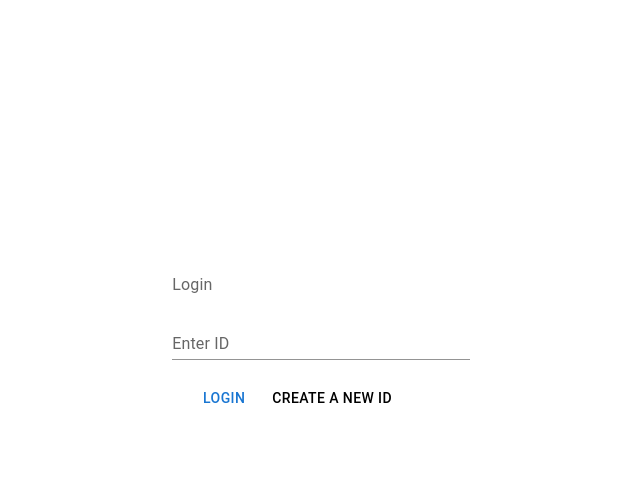
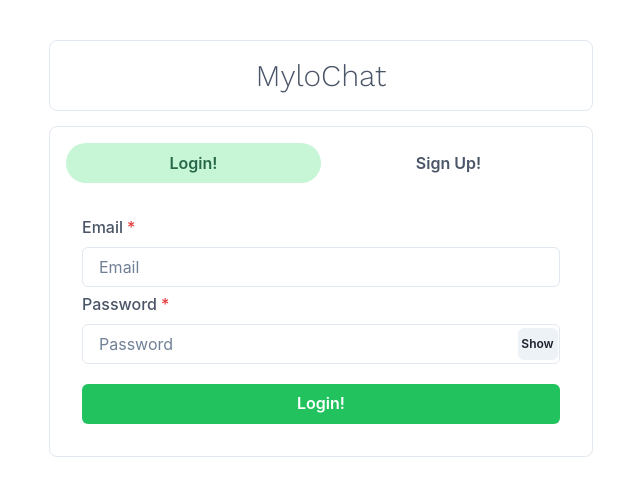
Before and after one commit to clacson95/message-app-prototype-Caleb, a React (Create React App) app in the folder client/: page / in a window 1280 px wide. Shown: the top 496 px of the page, without its empty margins (319-959 px from the left). Built offline with nearby package versions, Linux system fonts and the light colour scheme.

Commit message:
refactor
Signed-off-by: Stephanie Cambria <107421370+StephCambria@users.noreply.github.com>

```diff
--- /dev/null
+++ b/client/src/App.css
@@ -0,0 +1,6 @@
+@import url('https://fonts.googleapis.com/css2?family=Nunito+Sans:wght@300&family=Outfit&family=Work+Sans:wght@300&display=swap');
+
+.App {
+    min-height: 100vh;
+    display: flex;
+}
--- /dev/null
+++ b/client/src/App.js
@@ -0,0 +1,15 @@
+import "./App.css";
+import { Route } from "react-router-dom";
+import Homepage from "./Pages/Homepage";
+import ChatPage from "./Pages/ChatPage";
+
+function App() {
+  return (
+<div className="App">
+<Route path="/" component={Homepage} exact/>
+<Route path="/chats" component={ChatPage} />
+</div>
+  );
+}
+
+export default App;
--- /dev/null
+++ b/client/src/Pages/ChatPage.js
@@ -0,0 +1,10 @@
+import React  from 'react';
+// import axios from "axios";
+
+const ChatPage = () => {
+  return (
+    <div>Chat Page</div>
+  )
+}
+
+export default ChatPage
--- /dev/null
+++ b/client/src/Pages/Homepage.js
@@ -0,0 +1,60 @@
+import React from "react";
+import {
+  Container,
+  Box,
+  Text,
+  Tab,
+  Tabs,
+  TabList,
+  TabPanel,
+  TabPanels,
+} from "@chakra-ui/react";
+import Login from "../components/authentication/Login";
+import Signup from "../components/authentication/Signup";
+
+const Homepage = () => {
+  return (
+    <Container maxW="xl" centerContent>
+      <Box
+        d="flex"
+        justifyContent="center"
+        p={3}
+        bg={"white"}
+        w="100%"
+        m="40px 0 15px 0"
+        borderRadius="lg"
+        borderWidth="1px"
+      >
+        <Text
+          textAlign="center"
+          fontSize="3xl"
+          fontFamily="Work Sans"
+          color="gray.600"
+        >
+          MyloChat
+        </Text>
+      </Box>
+
+      <Box bg="white" w="100%" p={4} borderRadius="lg" borderWidth="1px">
+        <Tabs variant="soft-rounded" colorScheme="green">
+          <TabList mb="1em">
+            <Tab width="70%">Login!</Tab>
+            <Tab width="70%">Sign Up!</Tab>
+          </TabList>
+          <TabPanels>
+            <TabPanel>
+              {" "}
+              <Login />{" "}
+            </TabPanel>
+            <TabPanel>
+              {" "}
+              <Signup />{" "}
+            </TabPanel>
+          </TabPanels>
+        </Tabs>
+      </Box>
+    </Container>
+  );
+};
+
+export default Homepage;
--- /dev/null
+++ b/client/src/components/authentication/Login.js
@@ -0,0 +1,59 @@
+import React from "react";
+import {
+  FormControl,
+  FormLabel,
+  Input,
+  InputGroup,
+  InputRightElement,
+  VStack,
+  Button,
+} from "@chakra-ui/react";
+import { useState } from "react";
+
+const Login = () => {
+  const [show, setShow] = useState(false);
+  const [email, setEmail] = useState();
+  const [password, setPassword] = useState();
+
+  const handleClick = () => setShow(!show);
+
+  const submitHandler = () => {};
+
+  return (
+    <VStack spacing="5px" color="gray.600">
+      <FormControl id="email" isRequired>
+        <FormLabel>Email</FormLabel>
+        <Input
+          placeholder="Email"
+          onChange={(e) => setEmail(e.target.value)}
+        ></Input>
+      </FormControl>
+      <FormControl id="password" isRequired>
+        <FormLabel>Password</FormLabel>
+        <InputGroup>
+          <Input
+            type={show ? "text" : "password"}
+            placeholder="Password"
+            onChange={(e) => setPassword(e.target.value)}
+          ></Input>
+          <InputRightElement>
+            <Button h="2rem" mr="5px" fontSize="xs" onClick={handleClick}>
+              {show ? "Hide" : "Show"}
+            </Button>
+          </InputRightElement>
+        </InputGroup>
+      </FormControl>
+
+      <Button
+        colorScheme="whatsapp"
+        width="100%"
+        style={{ marginTop: 15 }}
+        onClick={submitHandler}
+      >
+        Login!
+      </Button>
+    </VStack>
+  );
+};
+
+export default Login;
--- /dev/null
+++ b/client/src/components/authentication/Signup.js
@@ -0,0 +1,78 @@
+import React from "react";
+import {
+  FormControl,
+  FormLabel,
+  Input,
+  InputGroup,
+  InputRightElement,
+  VStack,
+  Button,
+} from "@chakra-ui/react";
+import { useState } from "react";
+
+const Signup = () => {
+  const [show, setShow] = useState(false);
+  const [name, setName] = useState();
+  const [email, setEmail] = useState();
+  const [confirmPassword, setConfirmPassword] = useState();
+  const [password, setPassword] = useState();
+
+  const handleClick = () => setShow(!show);
+
+  const submitHandler = () => {}
+
+  return (
+    <VStack spacing="5px" color="gray.600">
+      <FormControl id="name" isRequired>
+        <FormLabel>Name</FormLabel>
+        <Input
+          placeholder="Name"
+          onChange={(e) => setName(e.target.value)}
+        ></Input>
+      </FormControl>
+      <FormControl id="email" isRequired>
+        <FormLabel>Email</FormLabel>
+        <Input
+          placeholder="Email"
+          onChange={(e) => setEmail(e.target.value)}
+        ></Input>
+      </FormControl>
+      <FormControl id="password" isRequired>
+        <FormLabel>Password</FormLabel>
+        <InputGroup>
+          <Input
+            type={show ? "text" : "password"}
+            placeholder="Password"
+            onChange={(e) => setPassword(e.target.value)}
+          ></Input>
+          <InputRightElement>
+            <Button h="2rem" mr="5px" fontSize="xs" onClick={handleClick}>
+              {show ? "Hide" : "Show"}
+            </Button>
+          </InputRightElement>
+        </InputGroup>
+      </FormControl>
+      <FormControl id="password" isRequired>
+        <FormLabel>Confirm Password</FormLabel>
+        <InputGroup>
+          <Input
+            type={show ? "text" : "password"}
+            placeholder="Confirm Password"
+            onChange={(e) => setConfirmPassword(e.target.value)}
+          ></Input>
+          <InputRightElement>
+            <Button h="2rem" mr="5px" fontSize="xs" onClick={handleClick}>
+              {show ? "Hide" : "Show"}
+            </Button>
+          </InputRightElement>
+        </InputGroup>
+        </FormControl>
+
+        <Button colorScheme="whatsapp" width="100%" style={{ marginTop: 15 }} onClick={submitHandler}>
+            Sign Up!
+        </Button>
+    </VStack>
+  );
+};
+
+export default Signup;
--- /dev/null
+++ b/client/src/index.css
@@ -0,0 +1,13 @@
+body {
+  margin: 0;
+  font-family: -apple-system, BlinkMacSystemFont, 'Segoe UI', 'Roboto', 'Oxygen',
+    'Ubuntu', 'Cantarell', 'Fira Sans', 'Droid Sans', 'Helvetica Neue',
+    sans-serif;
+  -webkit-font-smoothing: antialiased;
+  -moz-osx-font-smoothing: grayscale;
+}
+
+code {
+  font-family: source-code-pro, Menlo, Monaco, Consolas, 'Courier New',
+    monospace;
+}
--- a/client/src/index.js
+++ b/client/src/index.js
@@ -1,12 +1,15 @@
 import React from "react";
 import ReactDOM from "react-dom/client";
-import App from "./components/App";
-// import "bootstrap/dist/css/bootstrap.min.css";
-import "@mui/material";
+import "./index.css";
+import App from "./App";
+import { ChakraProvider } from "@chakra-ui/react";
+import { BrowserRouter } from "react-router-dom";
 
 const root = ReactDOM.createRoot(document.getElementById("root"));
 root.render(
-  <React.StrictMode>
-    <App />
-  </React.StrictMode>
+  <ChakraProvider>
+    <BrowserRouter>
+      <App />
+    </BrowserRouter>
+  </ChakraProvider>
 );
```
